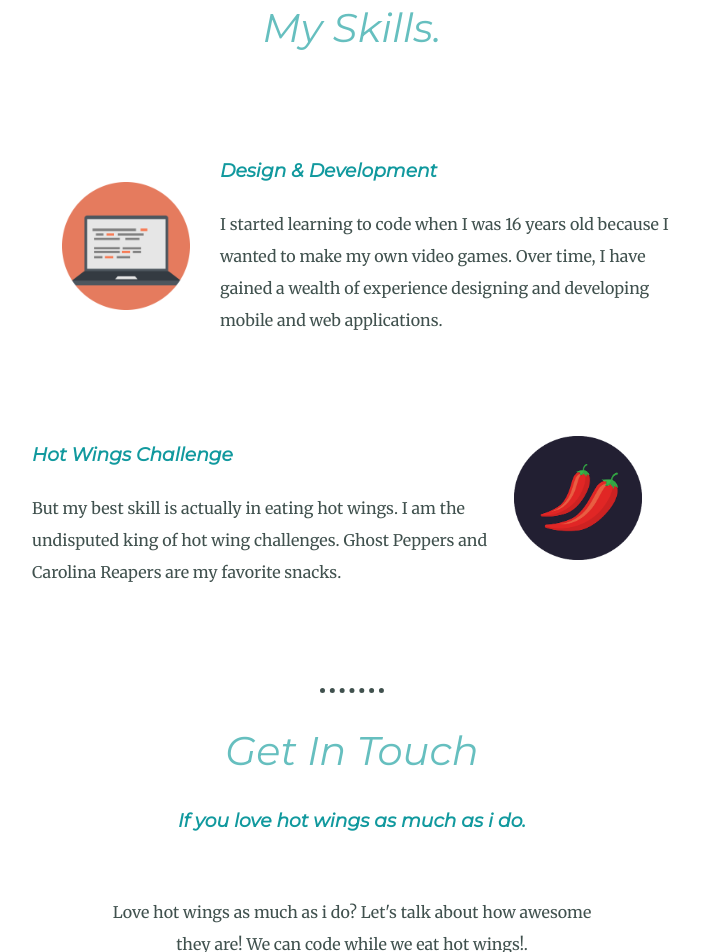
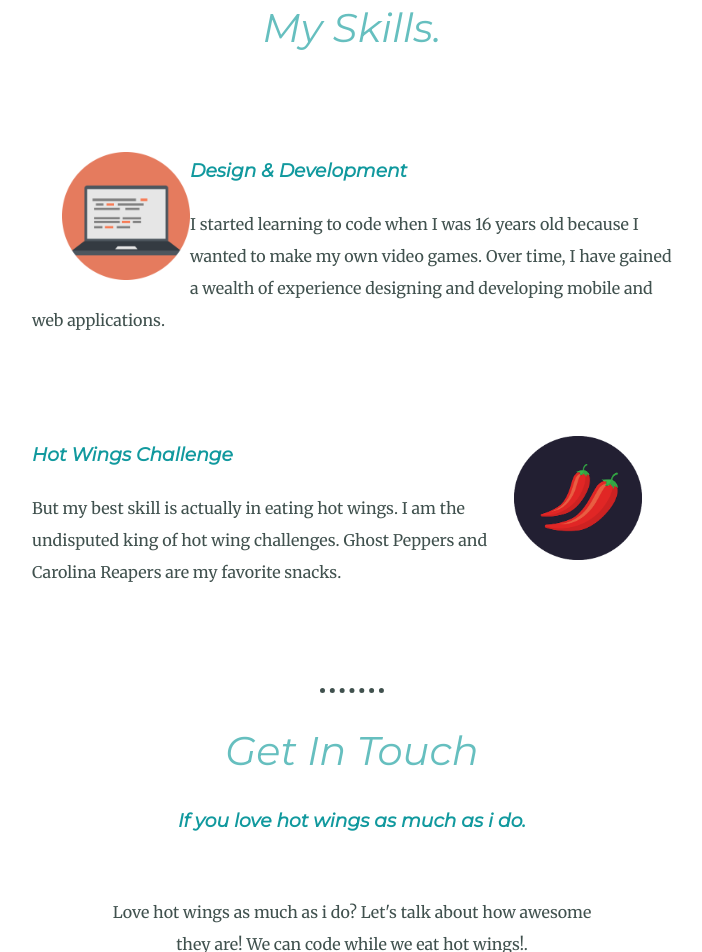
Before and after one commit to umair7/Cv2.0, a plain HTML site: page index.html in a window 1280 px wide. Shown: the part 1301-2253 px from the top of the page, without its empty margins (288-990 px from the left). Drawn offline with Linux system fonts and the light colour scheme.

Commit message:
Update styles.css

```diff
--- a/css/styles.css
+++ b/css/styles.css
@@ -95,7 +95,7 @@ p {
 .code-img {
   width: 20%;
   float: left;
-  margin: 30px;
+  margin-left: 30px;
 }
 
 .chillie-image {
```
